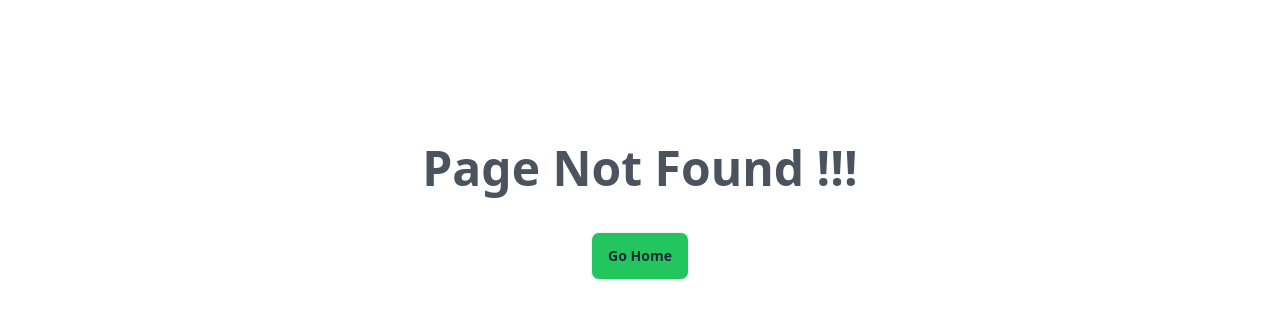
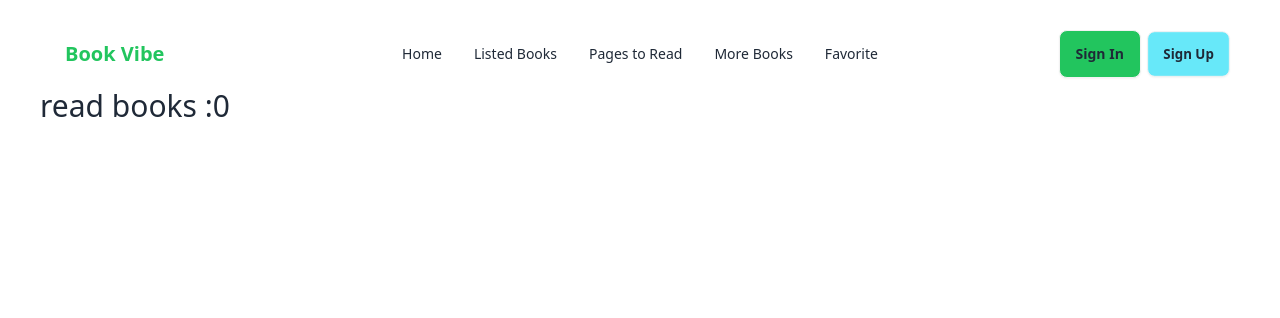
Before and after one commit to Masudur400/assignment-eight, a React (Vite) app: page /readBook in a window 1280 px wide. Before the commit this address had no page. Shown: the top 318 px of the page. Built offline with nearby package versions, Linux system fonts and the light colour scheme.

Commit message:
last update

```diff
--- /dev/null
+++ b/src/Hooks/useBooks.jsx
@@ -0,0 +1,19 @@
+import { useEffect, useState } from "react";
+
+
+const useBooks = () => {
+
+    const [books,setBooks] = useState([]);
+
+    useEffect(() => {
+        fetch('fakeData.json')
+        .then(res =>res.json())
+        .then(data => {
+            setBooks(data)
+            // console.log(data)
+        })
+    }, [])
+    return  books;
+};
+
+export default useBooks;
--- /dev/null
+++ b/src/Utility/LocalStorage.js
@@ -0,0 +1,20 @@
+
+const getReadBook = ()=>{
+    const storedReadBook = localStorage.getItem('read-book');
+    if(storedReadBook){
+        return JSON.parse(storedReadBook);
+    }
+    return [];
+}
+
+const saveReadBooks = id =>{
+    const storedBooks = getReadBook();
+    const exist = storedBooks.find(bookId =>   id === bookId);
+    if(!exist){
+        storedBooks.push(id);
+        localStorage.setItem('read-book',JSON.stringify(storedBooks))
+    }
+
+}
+
+export {saveReadBooks,getReadBook};
--- a/src/components/BookDetails/BookDetails.jsx
+++ b/src/components/BookDetails/BookDetails.jsx
@@ -1,17 +1,20 @@
-import { useLoaderData, useParams } from "react-router-dom";
+import { Link, useLoaderData, useParams } from "react-router-dom";
 import { ToastContainer, toast } from 'react-toastify';
 import 'react-toastify/dist/ReactToastify.css';
 import PropTypes from 'prop-types';
+import { saveReadBooks } from "../../Utility/LocalStorage";
 
 
 const BookDetails = () => {
     const books = useLoaderData()
     const { id } = useParams()
     const idInt = parseInt(id)
+
     const book = books.find(book => book.bookId === idInt)
     const { bookName, author, image, review, totalPages, rating, category, tags, publisher, year_of_publishing } = book;
-    // console.log(book);
+
     const handleRead = () =>{
+        saveReadBooks(idInt);
         toast('Add Successfull Read')
     }
 
@@ -54,11 +57,14 @@ const BookDetails = () => {
 
                 <div className="flex gap-10 mt-5">
 
+                <Link to="/listBooks">
                 <button onClick={handleRead}
                  className="btn bg-green-400 text-white font-bold">Read</button>
+                 </Link>
                 <button onClick={handleWishList}
                  className="btn bg-green-400 text-white font-bold">Wishlist</button>
                 </div>
+
             </div>
             <ToastContainer></ToastContainer>
         </div>
--- a/src/components/ListBooks/ListBooks.jsx
+++ b/src/components/ListBooks/ListBooks.jsx
@@ -1,10 +1,36 @@
 
-import { useState } from 'react';
+import { useEffect, useState } from 'react';
+import { useLoaderData } from 'react-router-dom';
 import { Tab, Tabs, TabList, TabPanel } from 'react-tabs';
 import 'react-tabs/style/react-tabs.css';
+import { getReadBook } from '../../Utility/LocalStorage';
 
 
 const ListBooks = () => {
+
+
+    const books = useLoaderData();
+    const [bookSave,setBookSave] = useState([])
+    useEffect(() => {
+        const storedBookIds = getReadBook();
+        if(books.length > 0){
+            // const savedBook = books.filter(book => storedBookIds.includes(book.bookId));
+            // console.log(books,storedBookIds,savedBook);
+            // console.log(books)
+            const savedBook = []
+            for(const id of storedBookIds){
+                const book = books.find(book => book.bookId === id);
+                if(book){
+                    savedBook.push(book);
+                }
+            }
+            setBookSave(savedBook);
+            // console.log(books,storedBookIds,savedBook);
+        }
+    }, [])
+
+
+
     const [tabIndex, setTabIndex] = useState(0);
     return (
         <div>
@@ -16,7 +42,16 @@ const ListBooks = () => {
                     <Tab>Read Books</Tab>
                     <Tab>Wishlist Books</Tab>
                 </TabList>
-                <TabPanel></TabPanel>
+                <TabPanel>
+                    <div>
+                    <p>read books : {bookSave.length} </p>
+                    {
+                        bookSave.map(book => <div key={book.bookId}>
+                            <p>{book.bookName}</p>
+                        </div>)
+                    }
+                    </div>
+                </TabPanel>
                 <TabPanel></TabPanel>
             </Tabs>
         </div>
--- /dev/null
+++ b/src/components/ReadBooks/ReadBooks.jsx
@@ -0,0 +1,45 @@
+import { useEffect, useState } from "react";
+import { useLoaderData } from "react-router-dom";
+import { getReadBook } from "../../Utility/LocalStorage";
+
+
+
+
+const ReadBooks = () => {
+    const books = useLoaderData();
+    const [bookSave,setBookSave] = useState([])
+    // console.log(books)
+
+    useEffect(() => {
+        const storedBookIds = getReadBook();
+        if(books.length > 0){
+            // const savedBook = books.filter(book => storedBookIds.includes(book.bookId));
+            // console.log(books,storedBookIds,savedBook);
+            // console.log(books)
+            const savedBook = []
+            for(const id of storedBookIds){
+                const book = books.find(book => book.bookId === id);
+                if(book){
+                    savedBook.push(book);
+                }
+            }
+            setBookSave(savedBook);
+            // console.log(books,storedBookIds,savedBook);
+        }
+    }, [])
+
+    return (
+        <div>
+            <h3 className="text-3xl">read books :{bookSave.length}</h3>
+             <div>
+                {
+                    bookSave.map((book,idx) => <div key={idx} book={book}>
+                        <h2>{book.bookName}</h2>
+                    </div>)
+                }
+             </div>
+        </div>
+    );
+};
+
+export default ReadBooks;
--- a/src/main.jsx
+++ b/src/main.jsx
@@ -12,6 +12,7 @@ import PagesToRead from './components/PagesToRead/PagesToRead.jsx';
 import Books from './components/Books/Books.jsx';
 import BookDetails from './components/BookDetails/BookDetails.jsx';
 import ErrorPage from './components/ErrorPage/ErrorPage.jsx';
+import ReadBooks from './components/ReadBooks/ReadBooks.jsx';
 const router = createBrowserRouter([
   {
     path: "/",
@@ -24,7 +25,8 @@ const router = createBrowserRouter([
       },
       {
         path:"/listBooks",
-        element:<ListBooks></ListBooks>
+        element:<ListBooks></ListBooks>,
+        loader:async ()=>await fetch('fakeData.json'),
       },
       {
         path:"/pagesToRead",
@@ -34,6 +36,11 @@ const router = createBrowserRouter([
         path:"/book/:id",
         element:<BookDetails></BookDetails>,
         loader:()=>fetch('fakeData.json'),
+       },
+       {
+        path:"/readBook",
+        element:<ReadBooks></ReadBooks>,
+        loader:async ()=>await fetch('fakeData.json'),
        }
 
     ]
```
